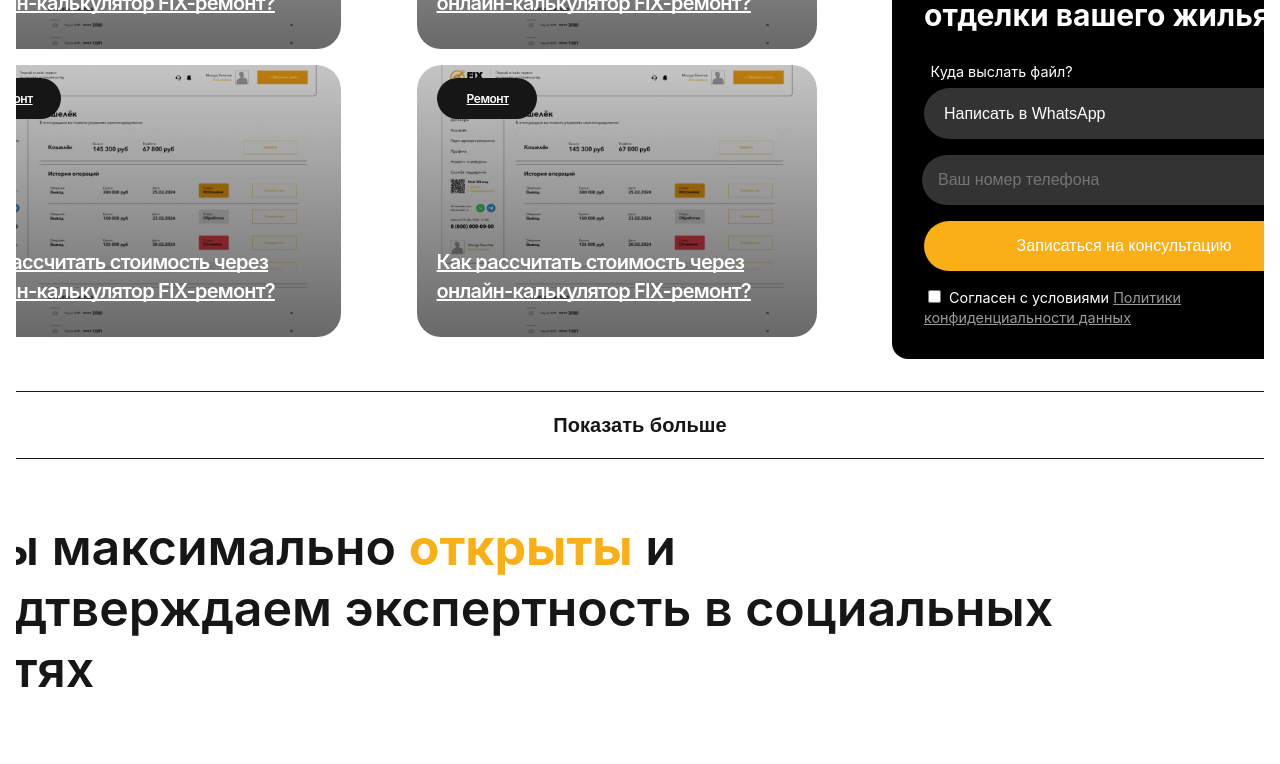
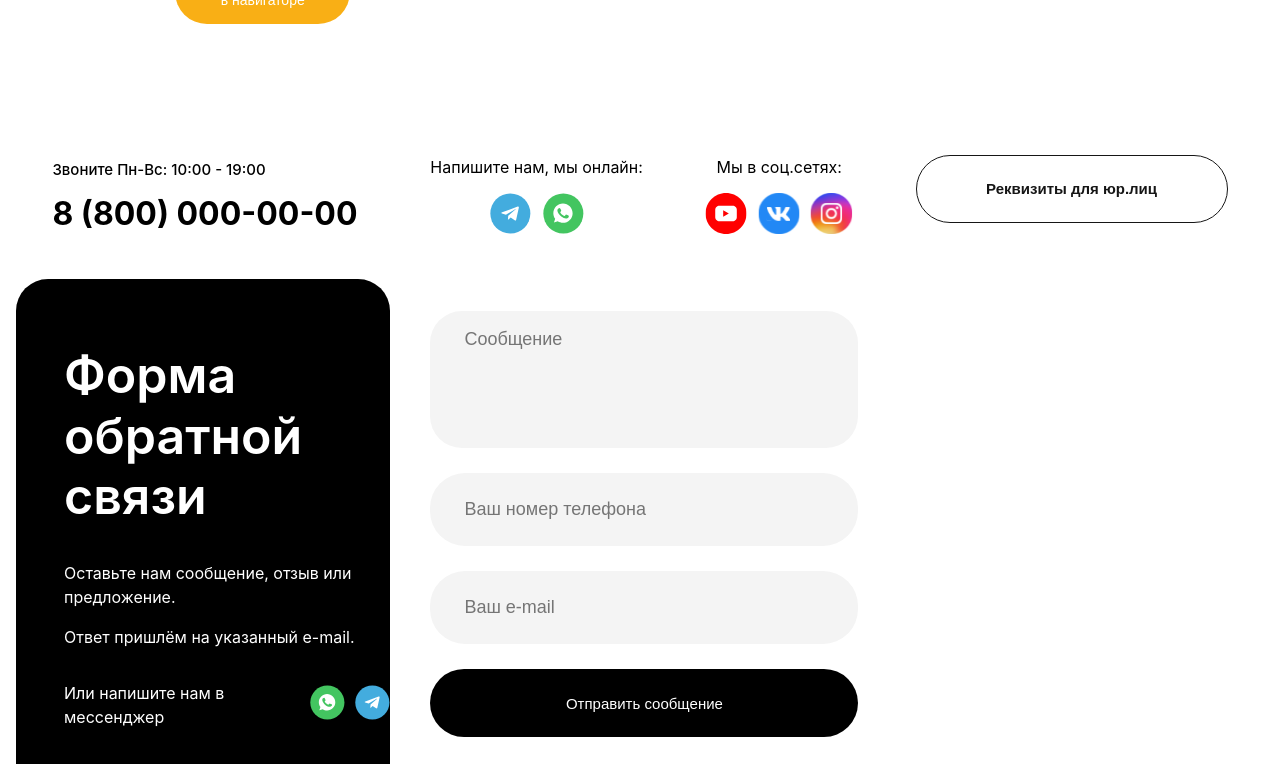
Before and after one commit to projacktor/FixR, a React (Vite) app: page / in a window 1280 px wide. Shown: the part 640-1404 px from the top of the page. Built offline with nearby package versions, Linux system fonts and the light colour scheme.

Commit message:
Fix checkbox in Privacy policy

```diff
--- a/src/App.jsx
+++ b/src/App.jsx
@@ -6,8 +6,8 @@
 // import Footer from "./components/Footer/Footer.jsx";
 // import Portfolio from "./pages/Portfolio/Portfolio.jsx";
 // import Work1 from "./pages/Portfolio work_1/Work1.jsx";
-import Blog from "./pages/Blog/Blog.jsx";
-// import Contacts from "./pages/Contacts/Contacts.jsx";
+// import Blog from "./pages/Blog/Blog.jsx";
+import Contacts from "./pages/Contacts/Contacts.jsx";
 
 function App() {
     return (
@@ -17,9 +17,9 @@
             {/*<Portfolio />*/}
             {/*<Footer />*/}
             {/*<Work1 />*/}
-            <Blog />
+            {/*<Blog />*/}
             {/*<Feedbacks />*/}
-            {/*<Contacts/>*/}
+            <Contacts/>
         </>
     )
 }
--- a/src/components/helpers/PrivacyPolicy Checkbox/PrivacyPolicy.jsx
+++ b/src/components/helpers/PrivacyPolicy Checkbox/PrivacyPolicy.jsx
@@ -1,4 +1,6 @@
 import React from 'react';
+
+import "./style.scss";
 
 function PrivacyPolicy() {
     return (
--- a/src/components/helpers/PrivacyPolicy Checkbox/style.scss
+++ b/src/components/helpers/PrivacyPolicy Checkbox/style.scss
@@ -3,19 +3,29 @@
   align-items: center;
   margin-top: 1rem;
   font-size: 0.8rem;
-  text-align: left;
-  color: #999;
+  text-align: center;
+  //color: #999;
+  color: #161616;
 
-  input {
-    margin-right: 0.5rem;
+  input[type="checkbox"] {
+    width: 18px;
+    height: 18px;
+    accent-color: #f9af15;
+
+    &:checked {
+      background-color: #f9af15;
+      border-color: #f9af15;
+    }
   }
 
   a {
-    color: #999;
     text-decoration: underline;
 
     &:hover {
-      color: #fff;
+      color: #999;
+      //color: #fff;
     }
   }
+
+
 }
--- a/src/pages/Contacts/Contacts.jsx
+++ b/src/pages/Contacts/Contacts.jsx
@@ -88,11 +88,13 @@
                 <form className="send_message_form">
                     <input type="text" placeholder="Сообщение" className="message_input"/>
                     <input type="tel" placeholder="Ваш номер телефона" className="tel_input"/>
-                    <input type="tel" placeholder="Ваш e-mail" className="email_input"/>
+                    <input type="email" placeholder="Ваш e-mail" className="email_input"/>
                     <div id="send_message_form_black_btn_container">
                         <BlackBtn text="Отправить сообщение"/>
                     </div>
-                    <PrivacyPolicy />
+                    <div id="send_message_form_privacy_container">
+                        <PrivacyPolicy />
+                    </div>
                 </form>
             </div>
         </main>
--- a/src/pages/Contacts/style.scss
+++ b/src/pages/Contacts/style.scss
@@ -181,12 +181,14 @@
       display: flex;
       flex-direction: column;
       align-items: center;
-      justify-content: space-around;
+      justify-content: center;
+      gap: 25px;
       input {
-        background: rgb(220 220 230);
+        background: #f4f4f4;
+        color: #161616;
+        font-size: 18px;
+        font-weight: 500;
         border-color: transparent;
-        font-size: 15px;
-        font-weight: 500;
         padding-left: 2rem;
         padding-right: 10rem;
         padding-top: 1rem;
@@ -211,6 +213,19 @@
           padding-bottom: 2rem;
         }
       }
+
+      #send_message_form_privacy_container {
+        width: 100%;
+        margin-top: -2rem;
+        display: flex;
+        align-items: center;
+        justify-content: center;
+        label {
+          font-size: 13px;
+        }
+
+
+      }
     }
   }
 
```
